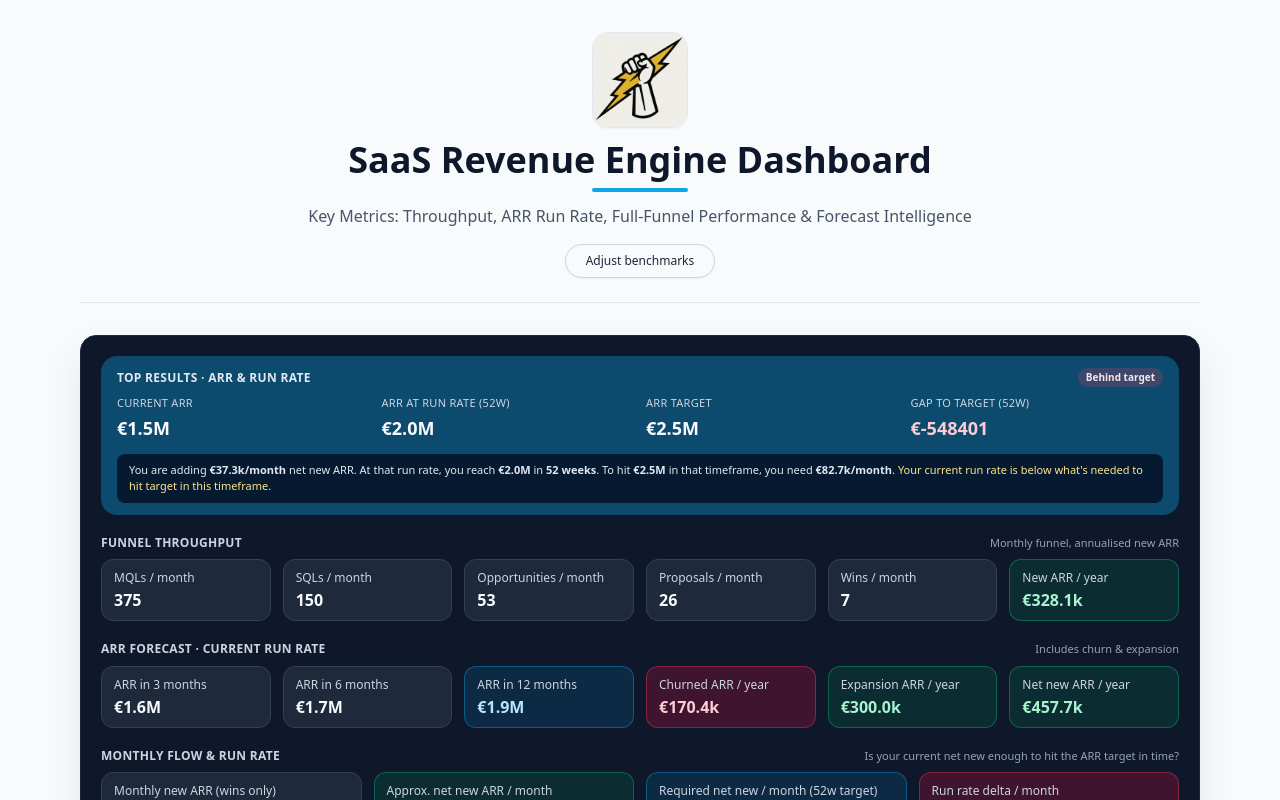
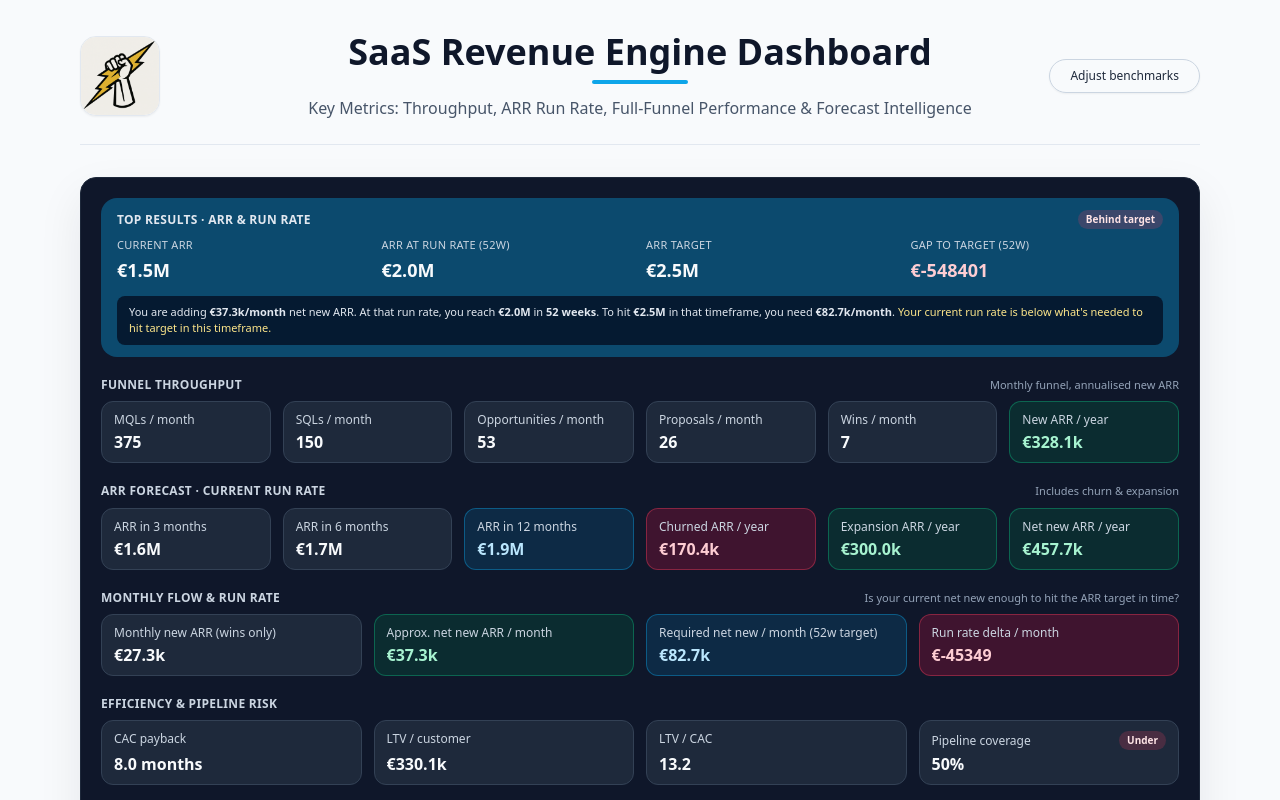
Before and after one commit to powerstephen/saas-throughput-calculator-, a Next.js app: page / in a window 1280 px wide. Shown: the top 800 px of the page. Built offline with nearby package versions, Linux system fonts and the light colour scheme.

Commit message:
Update page.tsx

```diff
--- a/app/page.tsx
+++ b/app/page.tsx
@@ -103,32 +103,39 @@ export default function Page() {
 
   return (
     <main className="mx-auto max-w-6xl px-4 py-8">
-      {/* HEADER (CENTERED) */}
+      {/* HEADER – logo left, text centered, button right */}
       <header className="mb-8 border-b border-slate-200 pb-6">
-        <div className="flex flex-col items-center text-center">
+        <div className="flex flex-col items-center gap-4 sm:flex-row sm:items-center sm:justify-between">
+          {/* LEFT: Logo */}
+          <div className="flex items-center justify-start sm:w-[180px]">
             <img
               src="/power-logo.png"
               alt="Dashboard logo"
-            className="mb-3 h-24 w-24 rounded-2xl border border-slate-200 bg-white object-contain shadow-sm"
+              className="h-20 w-20 rounded-2xl border border-slate-200 bg-white object-contain shadow-sm"
             />
+          </div>
 
+          {/* CENTER: Title + subtitle */}
+          <div className="flex-1 text-center">
             <h1 className="text-4xl font-bold text-slate-900">
               SaaS Revenue Engine Dashboard
             </h1>
-
-          <div className="mt-2 h-1 w-24 rounded-full bg-sky-500" />
-
-          <p className="mt-3 max-w-2xl text-base font-medium text-slate-600">
+            <div className="mx-auto mt-2 h-1 w-24 rounded-full bg-sky-500" />
+            <p className="mt-3 max-w-2xl mx-auto text-base font-medium text-slate-600">
               Key Metrics: Throughput, ARR Run Rate, Full-Funnel Performance & Forecast Intelligence
             </p>
+          </div>
 
+          {/* RIGHT: Benchmarks button */}
+          <div className="flex items-center justify-end sm:w-[180px]">
             <button
               type="button"
               onClick={() => setShowBenchmarkSettings((prev) => !prev)}
-            className="mt-4 rounded-full border border-slate-300 px-5 py-2 text-xs font-medium text-slate-800 shadow-sm hover:bg-slate-50"
+              className="rounded-full border border-slate-300 px-5 py-2 text-xs font-medium text-slate-800 shadow-sm hover:bg-slate-50"
             >
               {showBenchmarkSettings ? "Hide benchmarks" : "Adjust benchmarks"}
             </button>
+          </div>
         </div>
       </header>
 
@@ -150,25 +157,36 @@ export default function Page() {
                 label="Lead → MQL target"
                 suffix="%"
                 value={marketingBenchmarks.mqlRate}
-                onChange={(v) => setMarketingBenchmarks({ ...marketingBenchmarks, mqlRate: v })}
+                onChange={(v) =>
+                  setMarketingBenchmarks({ ...marketingBenchmarks, mqlRate: v })
+                }
               />
               <NumberInput
                 label="MQL → SQL target"
                 suffix="%"
                 value={marketingBenchmarks.sqlRate}
-                onChange={(v) => setMarketingBenchmarks({ ...marketingBenchmarks, sqlRate: v })}
+                onChange={(v) =>
+                  setMarketingBenchmarks({ ...marketingBenchmarks, sqlRate: v })
+                }
               />
               <NumberInput
                 label="SQL → Opp target"
                 suffix="%"
                 value={marketingBenchmarks.oppRate}
-                onChange={(v) => setMarketingBenchmarks({ ...marketingBenchmarks, oppRate: v })}
+                onChange={(v) =>
+                  setMarketingBenchmarks({ ...marketingBenchmarks, oppRate: v })
+                }
               />
               <NumberInput
                 label="Blended CAC target"
                 suffix="€"
                 value={marketingBenchmarks.blendedCAC}
-                onChange={(v) => setMarketingBenchmarks({ ...marketingBenchmarks, blendedCAC: v })}
+                onChange={(v) =>
+                  setMarketingBenchmarks({
+                    ...marketingBenchmarks,
+                    blendedCAC: v,
+                  })
+                }
               />
             </div>
 
@@ -179,25 +197,39 @@ export default function Page() {
                 label="SQL → Opp target"
                 suffix="%"
                 value={salesBenchmarks.sqlToOpp}
-                onChange={(v) => setSalesBenchmarks({ ...salesBenchmarks, sqlToOpp: v })}
+                onChange={(v) =>
+                  setSalesBenchmarks({ ...salesBenchmarks, sqlToOpp: v })
+                }
               />
               <NumberInput
                 label="Opp → Proposal target"
                 suffix="%"
                 value={salesBenchmarks.oppToProposal}
-                onChange={(v) => setSalesBenchmarks({ ...salesBenchmarks, oppToProposal: v })}
+                onChange={(v) =>
+                  setSalesBenchmarks({
+                    ...salesBenchmarks,
+                    oppToProposal: v,
+                  })
+                }
               />
               <NumberInput
                 label="Proposal → Win target"
                 suffix="%"
                 value={salesBenchmarks.proposalToWin}
-                onChange={(v) => setSalesBenchmarks({ ...salesBenchmarks, proposalToWin: v })}
+                onChange={(v) =>
+                  setSalesBenchmarks({
+                    ...salesBenchmarks,
+                    proposalToWin: v,
+                  })
+                }
               />
               <NumberInput
                 label="ACV target"
                 suffix="€"
                 value={salesBenchmarks.asp}
-                onChange={(v) => setSalesBenchmarks({ ...salesBenchmarks, asp: v })}
+                onChange={(v) =>
+                  setSalesBenchmarks({ ...salesBenchmarks, asp: v })
+                }
               />
             </div>
 
@@ -208,25 +240,42 @@ export default function Page() {
                 label="Monthly churn target"
                 suffix="%"
                 value={csBenchmarks.monthlyChurnRate}
-                onChange={(v) => setCsBenchmarks({ ...csBenchmarks, monthlyChurnRate: v })}
+                onChange={(v) =>
+                  setCsBenchmarks({
+                    ...csBenchmarks,
+                    monthlyChurnRate: v,
+                  })
+                }
               />
               <NumberInput
                 label="Expansion target"
                 suffix="%"
                 value={csBenchmarks.expansionRate}
-                onChange={(v) => setCsBenchmarks({ ...csBenchmarks, expansionRate: v })}
+                onChange={(v) =>
+                  setCsBenchmarks({
+                    ...csBenchmarks,
+                    expansionRate: v,
+                  })
+                }
               />
               <NumberInput
                 label="NRR target"
                 suffix="%"
                 value={csBenchmarks.nrr}
-                onChange={(v) => setCsBenchmarks({ ...csBenchmarks, nrr: v })}
+                onChange={(v) =>
+                  setCsBenchmarks({ ...csBenchmarks, nrr: v })
+                }
               />
               <NumberInput
                 label="Gross margin target"
                 suffix="%"
                 value={csBenchmarks.grossMargin}
-                onChange={(v) => setCsBenchmarks({ ...csBenchmarks, grossMargin: v })}
+                onChange={(v) =>
+                  setCsBenchmarks({
+                    ...csBenchmarks,
+                    grossMargin: v,
+                  })
+                }
               />
             </div>
 
@@ -350,7 +399,9 @@ export default function Page() {
             suffix="×"
             value={sales.pipelineCoverageTarget}
             step={0.5}
-            onChange={(v) => setSales({ ...sales, pipelineCoverageTarget: v })}
+            onChange={(v) =>
+              setSales({ ...sales, pipelineCoverageTarget: v })
+            }
           />
         </InputSection>
 
@@ -387,13 +438,15 @@ export default function Page() {
         </InputSection>
       </div>
 
-      {/* SCENARIO PLANNING */}
+      {/* SCENARIO PLANNING – now with spacing above */}
+      <div className="mt-6">
         <InputSection
           title="Scenario Planning"
           subtitle="Dial up conversion rates, reduce churn, or increase ACV and see the impact instantly."
         >
           <ScenarioPanel scenarios={scenarios} onChange={setScenarios} />
         </InputSection>
+      </div>
     </main>
   );
 }
```
Lines whose indentation alone changed are shown as unchanged.
